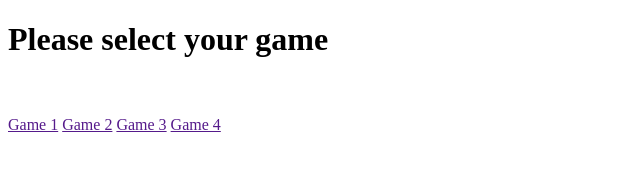
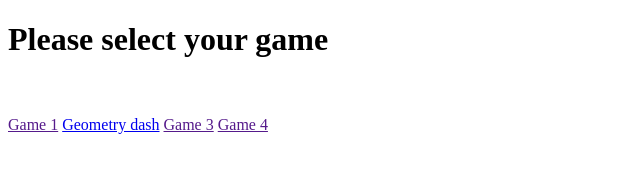
Before and after one commit to jacobthebestcoder/Jacob-s-repository, a plain HTML site: page gs/index.html in a window 1280 px wide. Shown: the whole page, without its empty margins (0-640 px from the left). Drawn offline with Linux system fonts and the light colour scheme.

Commit message:
Update index.html

```diff
--- a/gs/index.html
+++ b/gs/index.html
@@ -10,7 +10,7 @@
 <br>
     <br>
 <a href="">Game 1</a>
-    <a href="">Game 2</a>
+    <a href="https://jacobthebestcoder.github.io/Jacob-s-repository/Games/Geomatry%20dash.html">Geometry dash</a>
     <a href="">Game 3</a>
     <a href="">Game 4</a>
 
```
